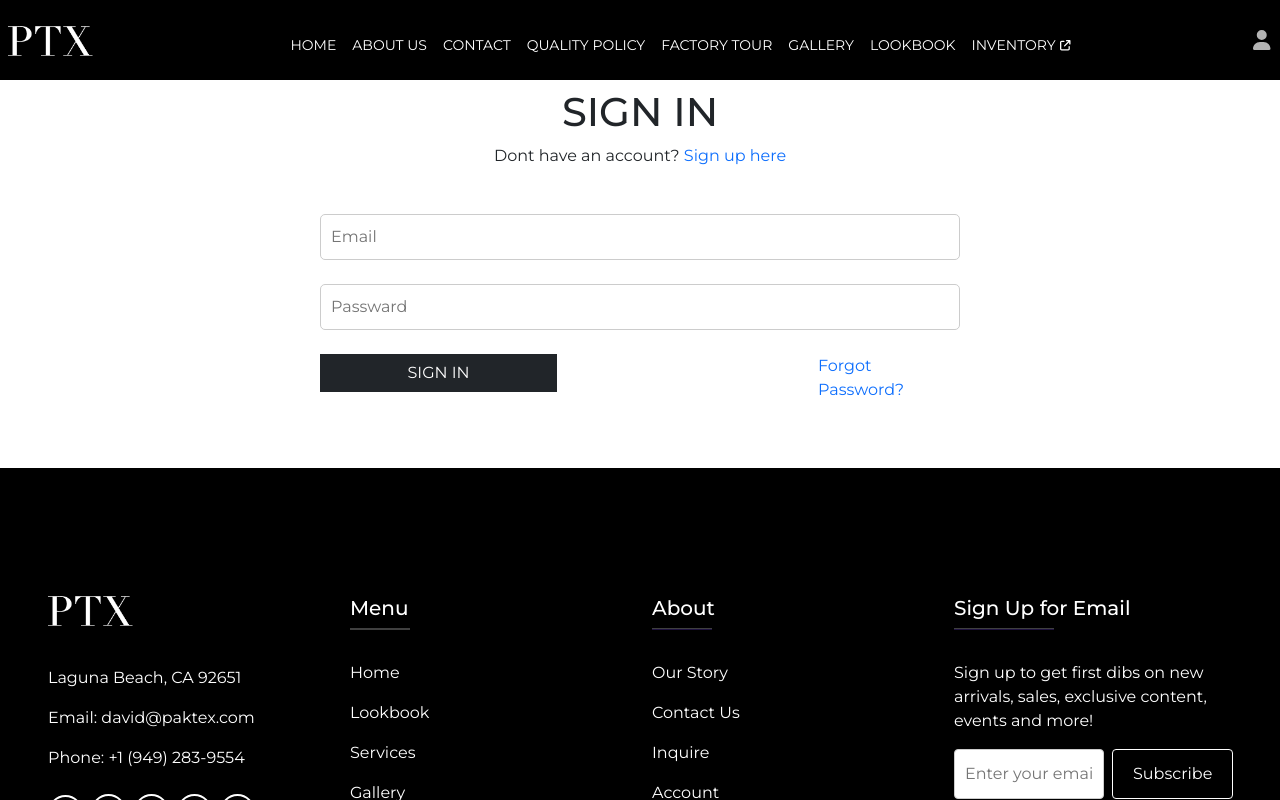
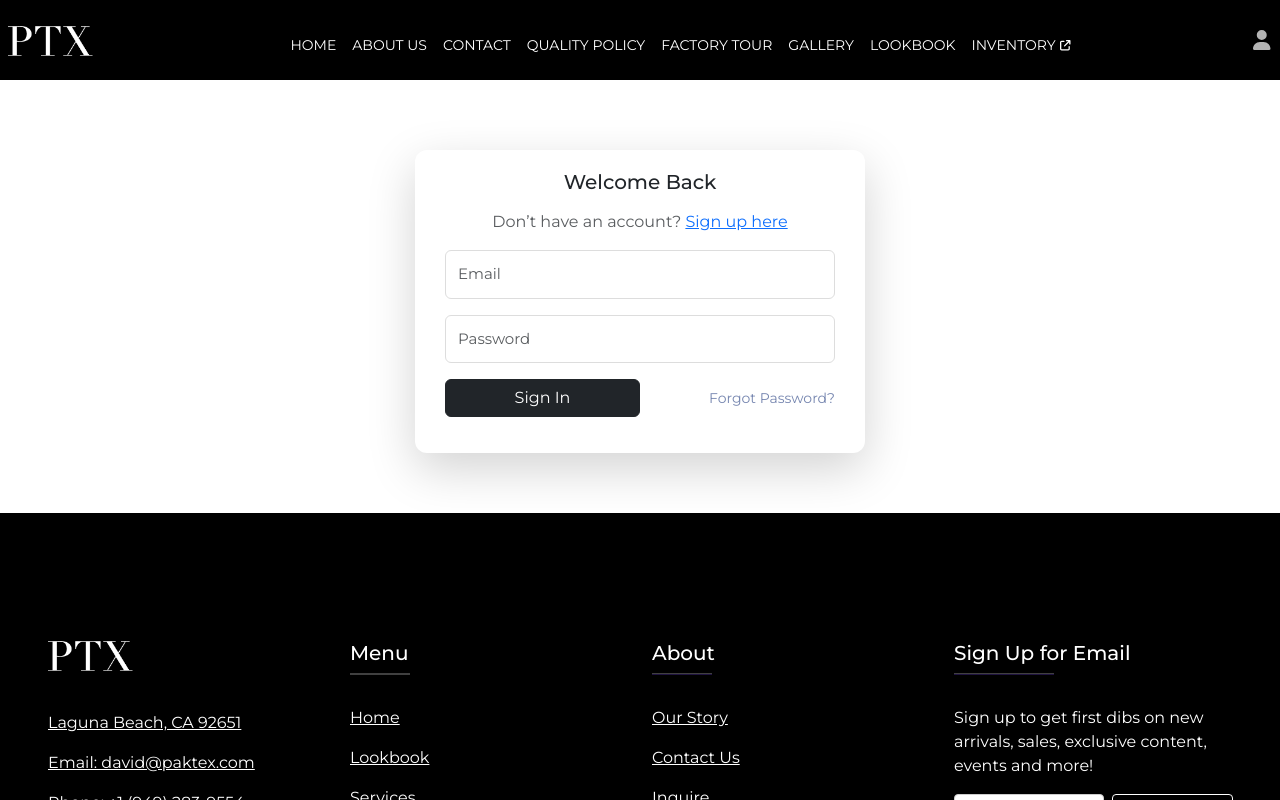
Before and after one commit to Zeeshanprojects/PTX-2, a React (Create React App) app in the folder PTX-2/: page /Login in a window 1280 px wide. Shown: the top 800 px of the page. Built offline with nearby package versions, Linux system fonts and the light colour scheme.

Commit message:
codeupdated

```diff
--- a/PTX-2/src/App.js
+++ b/PTX-2/src/App.js
@@ -5,42 +5,42 @@ import {
   Route,
   useLocation,
 } from "react-router-dom";
-import { useState, useEffect } from "react";
+import { useState, useEffect, lazy, Suspense } from "react";
+
+// Components (not split since they are small and used everywhere)
 import Header from "./Components/Header";
-import Home from "./Pages/Home";
-
-import Signup from "./Pages/Signup";
-import ContactUs from "./Pages/Contactus";
-import PrivacyPolicy from "./Pages/PrivacyPolicy";
 import ScrollToTop from "./Components/ScrollToTop";
-import LookBook1 from "./Pages/LookBook1";
-import LookBook2 from "./Pages/LookBook2";
-import Login from "./Pages/Login";
 import Preloader from "./Components/Preloader";
 
-import AboutUs from "./Pages/AboutUs";
-import Services from "./Pages/Services";
-
-import Inquireform from "./Pages/Inquireform";
-import ProductDevelopment from "./Pages/ProductDevelopment";
-import Blog1 from "./Pages/Blog1";
-import Blog2 from "./Pages/Blog2";
-import Blog3 from "./Pages/Blog3";
-
-import Teams from "./Pages/Teams";
-import Teaminfo from "./Pages/Teaminfo";
-import Gallery from "./Pages/Gallery";
-import QualityPolicy from "./Pages/QualityPolicy";
-import FactoryTour from "./Pages/FactoryTour";
-import DyeingandFinishing from "./Pages/DyeingandFinishing";
-import FabricDivision from "./Pages/FabricDivision";
-import GarmentDivision from "./Pages/GarmentDivision";
-import Sampling from "./Pages/Sampling";
-import Cutting from "./Pages/Cutting";
-import Stitching from "./Pages/Stitching";
-import Finishing from "./Pages/Finishing";
-import Laboratory from "./Pages/Laboratory";
-import QualityAssurance from "./Pages/QualityAssurance";
+// Lazy-loaded Pages
+const Home = lazy(() => import("./Pages/Home"));
+const AboutUs = lazy(() => import("./Pages/AboutUs"));
+const Signup = lazy(() => import("./Pages/Signup"));
+const ContactUs = lazy(() => import("./Pages/Contactus"));
+const PrivacyPolicy = lazy(() => import("./Pages/PrivacyPolicy"));
+const LookBook1 = lazy(() => import("./Pages/LookBook1"));
+const LookBook2 = lazy(() => import("./Pages/LookBook2"));
+const Login = lazy(() => import("./Pages/Login"));
+const Services = lazy(() => import("./Pages/Services"));
+const Inquireform = lazy(() => import("./Pages/Inquireform"));
+const ProductDevelopment = lazy(() => import("./Pages/ProductDevelopment"));
+const Blog1 = lazy(() => import("./Pages/Blog1"));
+const Blog2 = lazy(() => import("./Pages/Blog2"));
+const Blog3 = lazy(() => import("./Pages/Blog3"));
+const Teams = lazy(() => import("./Pages/Teams"));
+const Teaminfo = lazy(() => import("./Pages/Teaminfo"));
+const Gallery = lazy(() => import("./Pages/Gallery"));
+const QualityPolicy = lazy(() => import("./Pages/QualityPolicy"));
+const FactoryTour = lazy(() => import("./Pages/FactoryTour"));
+const DyeingandFinishing = lazy(() => import("./Pages/DyeingandFinishing"));
+const FabricDivision = lazy(() => import("./Pages/FabricDivision"));
+const GarmentDivision = lazy(() => import("./Pages/GarmentDivision"));
+const Sampling = lazy(() => import("./Pages/Sampling"));
+const Cutting = lazy(() => import("./Pages/Cutting"));
+const Stitching = lazy(() => import("./Pages/Stitching"));
+const Finishing = lazy(() => import("./Pages/Finishing"));
+const Laboratory = lazy(() => import("./Pages/Laboratory"));
+const QualityAssurance = lazy(() => import("./Pages/QualityAssurance"));
 
 function AppContent() {
   const [loading, setLoading] = useState(true);
@@ -61,21 +61,18 @@ function AppContent() {
         <>
           <ScrollToTop />
           <Header />
+
+          {/* Suspense handles lazy page loading */}
+          <Suspense fallback={<div className="text-center p-5">Loading...</div>}>
             <Routes>
               <Route path="/" element={<Home />} />
               <Route path="/Aboutus" element={<AboutUs />} />
               <Route path="/Services" element={<Services />} />
-
               <Route path="/QualityAssurance" element={<QualityAssurance />} />
-
-            <Route
-              path="/productdevelopment"
-              element={<ProductDevelopment />}
-            />
+              <Route path="/productdevelopment" element={<ProductDevelopment />} />
               <Route path="/team" element={<Teams />} />
               <Route path="/team/:slug" element={<Teaminfo />} />
               <Route path="/inquireform" element={<Inquireform />} />
-
               <Route path="/signup" element={<Signup />} />
               <Route path="/Contactus" element={<ContactUs />} />
               <Route path="/privacypolicy" element={<PrivacyPolicy />} />
@@ -83,15 +80,13 @@ function AppContent() {
               <Route path="/LookBook-V2" element={<LookBook2 />} />
               <Route path="/Gallery" element={<Gallery />} />
               <Route path="/Login" element={<Login />} />
-
               <Route path="/blog1" element={<Blog1 />} />
               <Route path="/blog2" element={<Blog2 />} />
               <Route path="/blog3" element={<Blog3 />} />
-
               <Route path="/quaitypolicy" element={<QualityPolicy />} />
               <Route path="/factorytour" element={<FactoryTour />} />
-            <Route path="dyeingandfinishing" element={<DyeingandFinishing />} />
-            <Route path="fabricdivision" element={<FabricDivision />} />
+              <Route path="/dyeingandfinishing" element={<DyeingandFinishing />} />
+              <Route path="/fabricdivision" element={<FabricDivision />} />
               <Route path="/garmentdivision" element={<GarmentDivision />} />
               <Route path="/sampling" element={<Sampling />} />
               <Route path="/cutting" element={<Cutting />} />
@@ -99,6 +94,7 @@ function AppContent() {
               <Route path="/finishing" element={<Finishing />} />
               <Route path="/laboratory" element={<Laboratory />} />
             </Routes>
+          </Suspense>
         </>
       )}
     </div>
--- a/PTX-2/src/Pages/Contactus.jsx
+++ b/PTX-2/src/Pages/Contactus.jsx
@@ -14,7 +14,7 @@ export default function ContactUs() {
   useEffect(() => {
     AOS.init({
       duration: 1000, // animation duration in ms
-        once: true,     // whether animation should happen only once
+      once: true, // whether animation should happen only once
     });
   }, []);
   const [formData, setFormData] = useState({
@@ -100,10 +100,13 @@ export default function ContactUs() {
           CONTACT US
         </div>
       </div>
-      <div className="container-fluid mt-4">
+      <div className="container-fluid mt-1">
         <div className="row">
-          <div className="col-sm-12 col-md-6 col-lg-6 col-xl-6" data-aos="fade-up">
-            <div className="contact-container ">
+          <div
+            className="col-sm-12 col-md-6 col-lg-6 col-xl-6"
+            data-aos="fade-up"
+          >
+            <div className="contact-container shadow-lg p-5">
               <form className="contact-form" onSubmit={handleSubmit}>
                 <div className="form-groups">
                   <input
@@ -146,19 +149,22 @@ export default function ContactUs() {
               )}
             </div>
           </div>
-          <div className="col-sm-12 col-md-6 col-lg-6 col-xl-6 mt-3 " data-aos="fade-up">
+          <div
+            className="col-sm-12 col-md-6 col-lg-6 col-xl-6 mt-5 "
+            data-aos="fade-up"
+          >
             <h5 className="fw-bold">HEAD OFFICE</h5>
-            <div className="d-flex align-items-start mb-4">
-              <i className="fas fa-map-marker-alt fa-2x text-dark me-3 mt-1"></i>
-              <div>
+            <div className="mt-3">
+              <div className="d-flex align-items-start mb-3">
+                <i className="fas fa-map-marker-alt fa-2x text-dark me-3 mt-2"></i>
+                <div className="mt-1">
                   <strong>Address</strong>
-                <p className="mb-0">
-                  Laguna Beach, CA 92651
-                </p>
+                  <p className="mb-0">Laguna Beach, CA 92651</p>
+                </div>
               </div>
             </div>
 
-            <div className="d-flex align-items-start mb-5">
+            <div className="d-flex align-items-start mb-4">
               <i className="fas fa-envelope fa-2x text-dark me-3 mt-1"></i>
               <div>
                 <strong>Call Us / Email</strong>
@@ -166,16 +172,18 @@ export default function ContactUs() {
                 <p className="mb-0">david@paktex.com</p>
               </div>
             </div>
-
+            <hr />
             <h5 className="fw-bold">BRANCH OFFICE</h5>
+            <div className="mt-3">
               <div className="d-flex align-items-start mb-4">
                 <i className="fas fa-map-marker-alt fa-2x text-dark me-3"></i>
                 <div>
                   <strong>Address</strong>
                   <p className="mb-0">
-                  B-131, PCSIR Society,
-Scheme-33, Gulzar e Hijri, Karachi, Sindh, Pakistan
+                    B-131, PCSIR Society, Scheme-33, Gulzar e Hijri, Karachi,
+                    Sindh, Pakistan
                   </p>
+                </div>
               </div>
             </div>
 
@@ -190,7 +198,7 @@ Scheme-33, Gulzar e Hijri, Karachi, Sindh, Pakistan
           </div>
         </div>
       </div>
-<br/>
+      <br />
       <Footer />
     </>
   );
--- a/PTX-2/src/Pages/Finishing.jsx
+++ b/PTX-2/src/Pages/Finishing.jsx
@@ -40,7 +40,7 @@ export default function Finishing() {
           style={{
             position: "absolute",
             top: "50%",
-            left: "30%",
+            left: "50%",
 
             transform: "translate(-50%, -50%)",
             color: "white",
--- a/PTX-2/src/Pages/Home.jsx
+++ b/PTX-2/src/Pages/Home.jsx
@@ -488,9 +488,10 @@ export default function Home() {
                 Stay updated with the latest videos, tutorials, and industry
                 insights. Enter your email below.
               </p>
+
               <form
                 onSubmit={handleSubmit}
-                className="d-flex flex-column flex-md-row justify-content-center align-items-center gap-3"
+                className="d-flex flex-column flex-md-row justify-content-center align-items-center gap-2"
               >
                 <input
                   type="email"
@@ -501,13 +502,13 @@ export default function Home() {
                   required
                   style={{
                     maxWidth: "300px",
-                    border: "none",
-                    padding: "0.75rem 1rem",
+                  borderRadius:"none",
+                    padding: "0.5rem",
                   }}
                 />
                 <button
                   type="submit"
-                  className="btn btn-outline-light px-4 py-2"
+                  className="btn btn-outline-light px-4 "
                 >
                   {loading ? "Subscribing..." : "Subscribe"}
                 </button>
--- a/PTX-2/src/Pages/Home.style.css
+++ b/PTX-2/src/Pages/Home.style.css
@@ -8,7 +8,7 @@ body {
 
 /* Existing styles (assumed to be present, not fully listed for brevity) */
 .ptx-banner-image2 {
-  height: 35lvh;
+  height: 35lvh !important;
   object-fit: cover;
   width: 100%;
 }
@@ -190,9 +190,7 @@ body {
   position: relative;
 }
 
-.inquirebutton {
-  border-radius: 20px !important;
-}
+
 
 .factory-para {
   text-align: justify !important;
@@ -444,7 +442,7 @@ p {
 
 /* Button Styling */
 .btn-container .btn {
-  border-radius: 50px !important;
+  /* border-radius: 50px !important; */
   /* Apply a larger border radius for a round button */
   padding-left: 30px;
   padding-right: 30px;
--- a/PTX-2/src/Pages/Login.jsx
+++ b/PTX-2/src/Pages/Login.jsx
@@ -3,40 +3,48 @@ import React from "react";
 import "./Login.style.css";
 import Footer from "../Components/Footer";
 import { Link } from "react-router-dom";
+
 export default function Login() {
-  useEffect(()=>{
-    document.title="Account - Pakistan Textile Exchange"
-  })
+  useEffect(() => {
+    document.title = "Account - Pakistan Textile Exchange";
+  }, []);
+
   return (
     <>
- <div className="space"></div>
+      <div className="space"></div>
 
-      <div className="text-container mt-5">
-        <h1>SIGN IN</h1>
-        <p>Dont have an account?<Link to="/signup"> Sign up here</Link> </p>
-        <div className="page-container">
-          <div className="signin-container">
-            <form className="signin-form">
-              <input type="text" className="full-width" placeholder="Email" />
-              <br />
+      <div className="login-container d-flex flex-column align-items-center">
+        <div className="login-card shadow-lg">
+          <h2 className="text-center mb-3">Welcome Back</h2>
+          <p className="text-center text-muted">
+            Don’t have an account? <Link to="/signup">Sign up here</Link>
+          </p>
+
+          <form className="signin-form">
+            <div className="mb-3">
               <input
-                type="Password"
-                className="full-width"
-                placeholder="Passward"
+                type="email"
+                className="form-control"
+                placeholder="Email"
               />
-              <br />
-              <div className="row">
-                <div className="col-9 text-start">
-                  <button type="button" class="btn btn-dark w-50">
-                    SIGN IN
-                  </button>
-                </div>
-                <div className="col-3">
-                  <p className="text-start"><Link to="#">Forgot Password?</Link></p>
-                </div>
-              </div>
-            </form>
-          </div>
+            </div>
+            <div className="mb-3">
+              <input
+                type="password"
+                className="form-control"
+                placeholder="Password"
+              />
+            </div>
+
+            <div className="d-flex justify-content-between align-items-center mb-3">
+              <button type="button" className="btn btn-dark w-50">
+                Sign In
+              </button>
+              <Link to="#" className="forgot-link">
+                Forgot Password?
+              </Link>
+            </div>
+          </form>
         </div>
       </div>
 
--- a/PTX-2/src/Pages/Login.style.css
+++ b/PTX-2/src/Pages/Login.style.css
@@ -1,31 +1,56 @@
-.signin-container {
-    width: 700px !important;
-    padding: 30px;
-    border-radius: 8px;
-
-}
-.signin-form {
-    display: flex;
-    flex-direction: column;
+/* Centered container */
+.login-container {
+  margin-top: 50px;
+  padding:60px;
 }
 
-@media (min-width:992px )and (max-width:1199px) {
-    .signin-container{
-        width: 500px;
-    }
+/* Card */
+.login-card {
+  background: #fff;
+  border-radius: 12px;
+  padding: 20px 30px;
+  width: 100%;
+  max-width: 450px;
 }
-@media (min-width:768px )and (max-width:991px) {
-    .signin-container{
-        width: 500px;
-    }
+
+/* Input fields */
+.signin-form .form-control {
+  border-radius: 6px;
+  padding: 12px;
+  border: 1px solid #ddd;
+  font-size: 15px;
 }
-@media (min-width:576px )and (max-width:767px) {
-    .signin-container{
-        width: 500px !important;
-    }
+
+.signin-form .form-control:focus {
+  border-color: #7585AF;
+  box-shadow: 0 0 4px rgba(117, 133, 175, 0.5);
 }
-@media (max-width:575px) {
-    .signin-container{
-        width: 380px !important;
-    }
+
+/* Button */
+.signin-form button {
+  border-radius: 6px;
+  transition: all 0.3s ease;
 }
+
+.signin-form button:hover {
+  background-color: #5c6a94 !important;
+}
+
+/* Forgot password link */
+.forgot-link {
+  font-size: 14px;
+  color: #7585AF;
+  text-decoration: none;
+}
+
+.forgot-link:hover {
+  text-decoration: underline;
+}
+
+/* Responsive */
+@media (max-width: 767px) {
+  .login-card {
+    padding: 20px 20px;
+    max-width: 100%;
+  }
+}
```
Also changed, not shown: PTX-2/src/Pages/Sampling.jsx (+17 -3 lines). Lines whose indentation alone changed are shown as unchanged.
